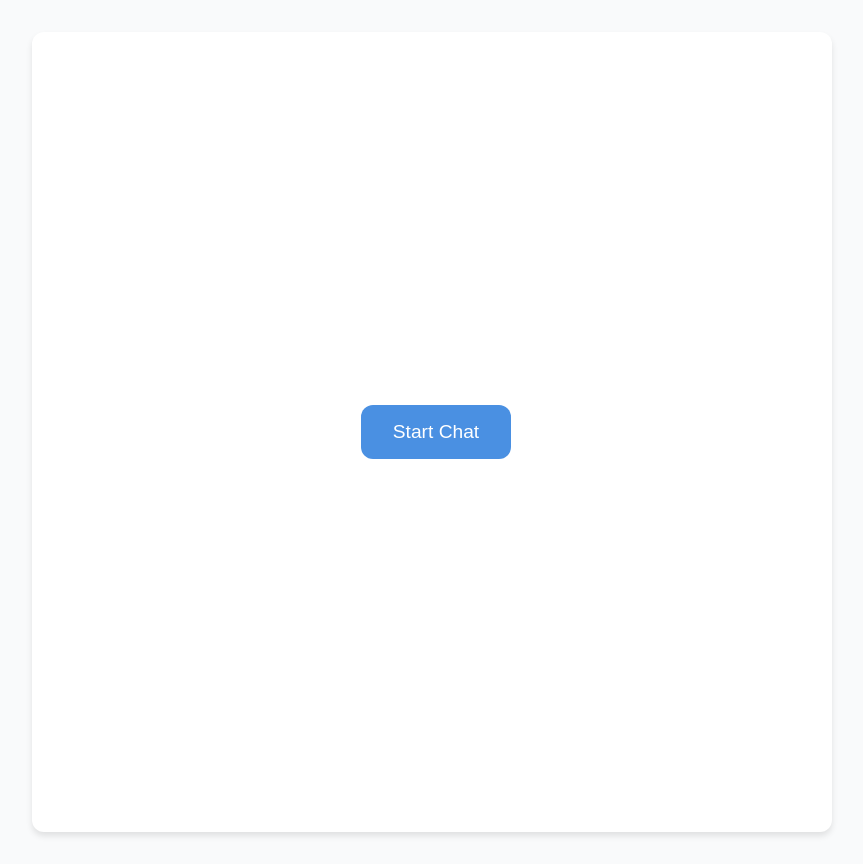
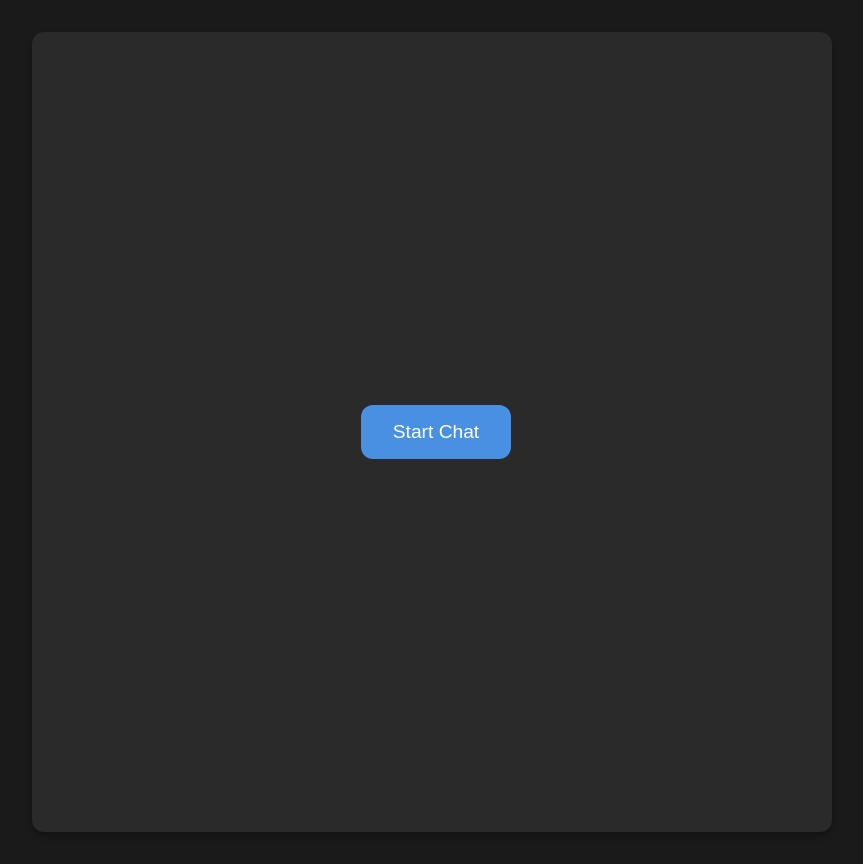
Before and after one commit to sakshamjain0464/saarthi-frontend, a React (Create React App) app: page / in a window 1280 px wide. Shown: the whole page, without its empty margins (208-1071 px from the left). Built offline with nearby package versions, Linux system fonts and the light colour scheme.

Commit message:
Update App.css

```diff
--- a/src/App.css
+++ b/src/App.css
@@ -1,10 +1,13 @@
 :root {
   --primary-color: #4a90e2;
-  --secondary-color: #f3f4f6;
-  --text-color: #333;
-  --bot-message-bg: #e9ecef;
+  --background-color: #1a1a1a;
+  --chat-container-bg: #2a2a2a;
+  --text-color: #e0e0e0;
+  --bot-message-bg: #3a3a3a;
   --user-message-bg: #4a90e2;
   --user-message-color: #fff;
+  --input-bg: #3a3a3a;
+  --border-color: #444;
   --border-radius: 12px;
 }
 
@@ -12,7 +15,7 @@ body {
   font-family: "Arial", sans-serif;
   line-height: 1.6;
   color: var(--text-color);
-  background-color: #f9fafb;
+  background-color: var(--background-color);
   margin: 0;
   padding: 0;
 }
@@ -20,9 +23,9 @@ body {
 .chat-container {
   max-width: 800px;
   margin: 2rem auto;
-  background-color: #fff;
+  background-color: var(--chat-container-bg);
   border-radius: var(--border-radius);
-  box-shadow: 0 4px 6px rgba(0, 0, 0, 0.1);
+  box-shadow: 0 4px 6px rgba(0, 0, 0, 0.3);
   overflow: hidden;
 }
 
@@ -31,7 +34,7 @@ h1 {
   color: var(--primary-color);
   padding: 1rem 0;
   margin: 0;
-  border-bottom: 1px solid var(--secondary-color);
+  border-bottom: 1px solid var(--border-color);
 }
 
 .chat-box {
@@ -65,15 +68,17 @@ h1 {
 .input-container {
   display: flex;
   padding: 1rem;
-  border-top: 1px solid var(--secondary-color);
+  border-top: 1px solid var(--border-color);
 }
 
 input[type="text"] {
   flex-grow: 1;
   padding: 0.75rem;
-  border: 1px solid var(--secondary-color);
+  border: 1px solid var(--border-color);
   border-radius: var(--border-radius);
   font-size: 1rem;
+  background-color: var(--input-bg);
+  color: var(--text-color);
 }
 
 button {
@@ -92,7 +97,7 @@ button:hover {
 }
 
 button:disabled {
-  background-color: #a0a0a0;
+  background-color: #4a4a4a;
   cursor: not-allowed;
 }
 
@@ -150,6 +155,20 @@ button:disabled {
   margin: 0 0.5rem;
 }
 
+/* Scrollbar styles for WebKit browsers */
+::-webkit-scrollbar {
+  width: 8px;
+}
+
+::-webkit-scrollbar-track {
+  background: var(--chat-container-bg);
+}
+
+::-webkit-scrollbar-thumb {
+  background-color: var(--border-color);
+  border-radius: 20px;
+}
+
 /* Responsive design */
 @media (max-width: 768px) {
   .chat-container {
```
